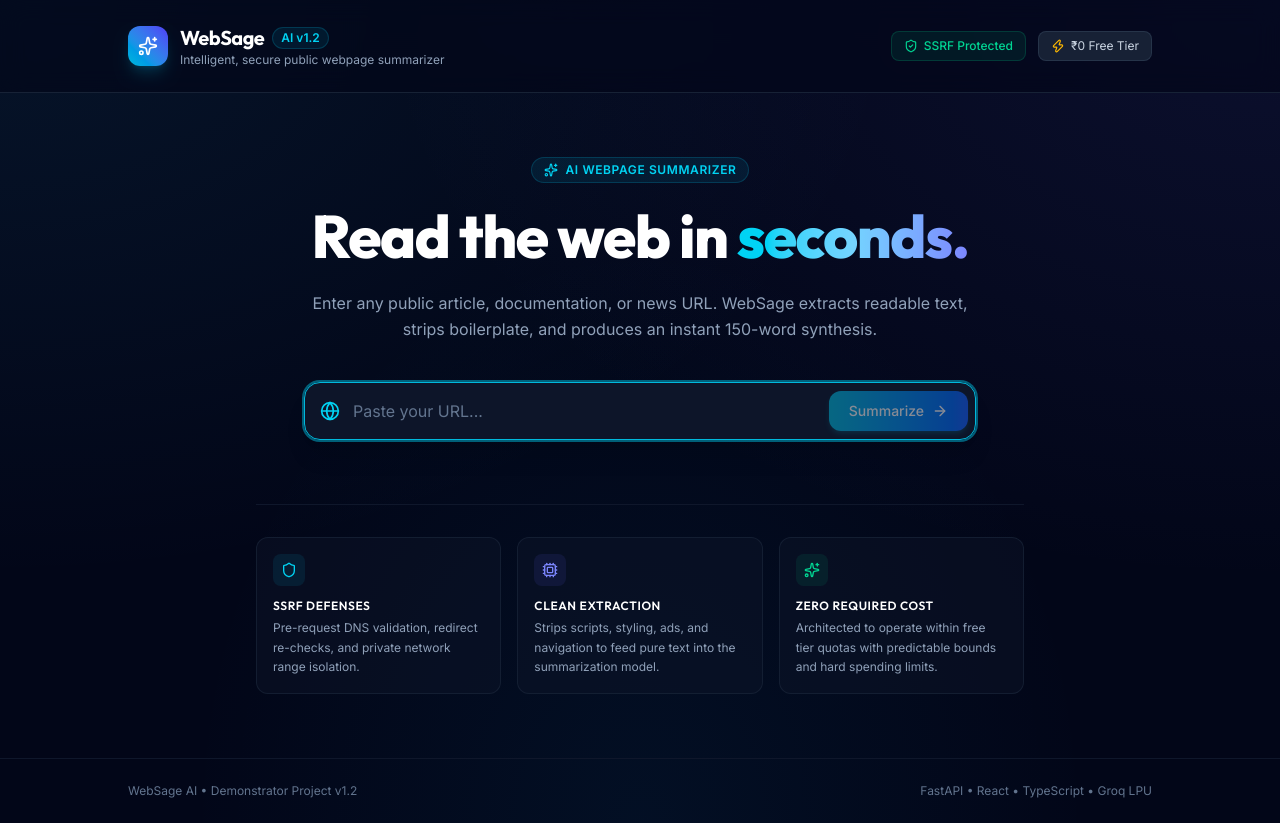
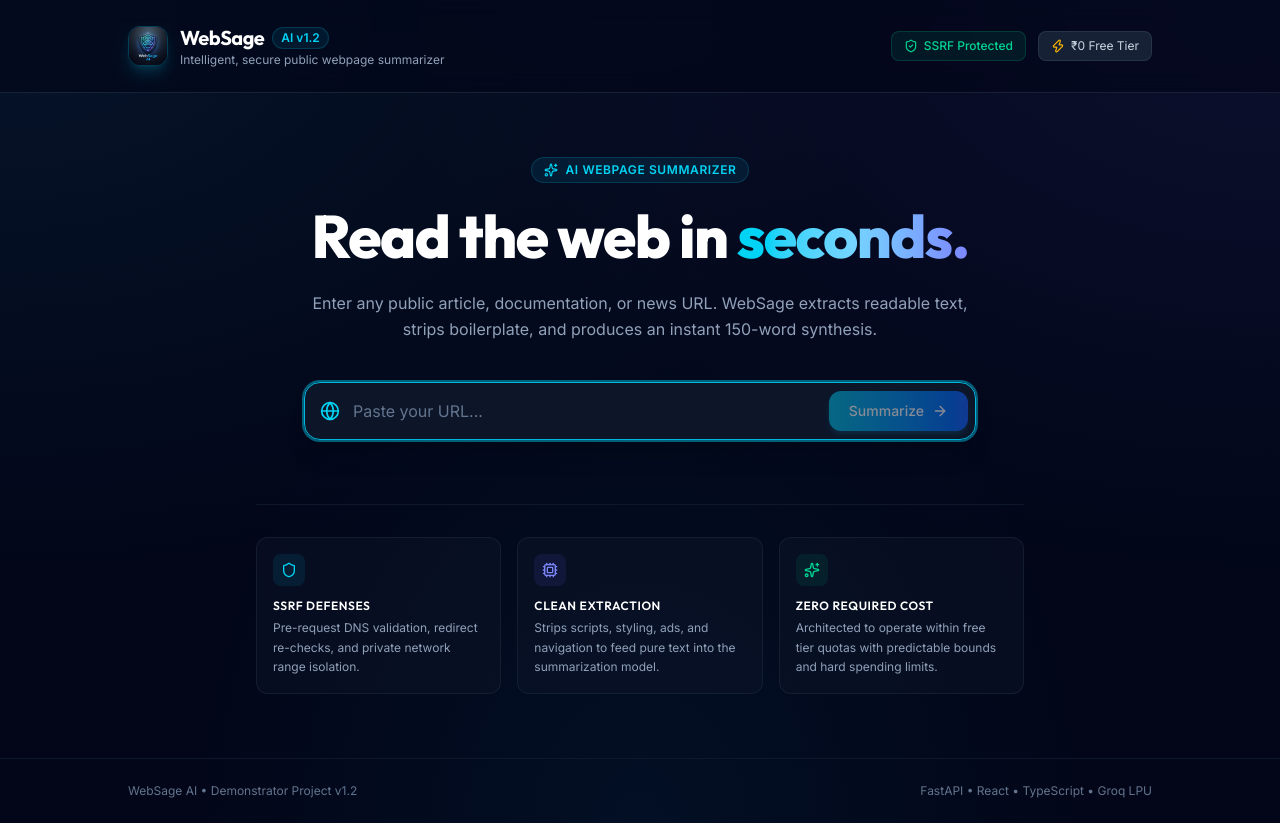
Before and after one commit to shlok926/WebSage-AI, a React (Vite) app in the folder frontend/: page / in a window 1280 px wide. Built offline with nearby package versions, Linux system fonts and the light colour scheme; no server answers.

Commit message:
feat(branding): add official WebSage AI logo, favicon, and header branding

```diff
--- a/frontend/index.html
+++ b/frontend/index.html
@@ -5,6 +5,7 @@
     <meta name="viewport" content="width=device-width, initial-scale=1.0" />
     <meta name="description" content="WebSage AI — Transform any public webpage into concise, insightful summaries in seconds with AI-powered content extraction." />
     <meta name="theme-color" content="#090d16" />
+    <link rel="icon" type="image/png" href="/logo.png" />
     <title>WebSage AI — Intelligent Webpage Summarizer</title>
     <link rel="preconnect" href="https://fonts.googleapis.com" />
     <link rel="preconnect" href="https://fonts.gstatic.com" crossorigin />
--- a/frontend/src/components/Header.tsx
+++ b/frontend/src/components/Header.tsx
@@ -1,13 +1,15 @@
-import { Sparkles, ShieldCheck, Zap } from 'lucide-react';
+import { ShieldCheck, Zap } from 'lucide-react';
 
 export const Header = () => {
   return (
     <header className="w-full py-6 px-4 border-b border-slate-800/80 bg-slate-950/60 backdrop-blur-md sticky top-0 z-20">
       <div className="max-w-5xl mx-auto flex items-center justify-between">
         <div className="flex items-center space-x-3">
-          <div className="w-10 h-10 rounded-xl bg-gradient-to-tr from-cyan-500 to-indigo-600 flex items-center justify-center shadow-lg shadow-cyan-500/20">
-            <Sparkles className="w-5 h-5 text-white" />
-          </div>
+          <img
+            src="/logo.png"
+            alt="WebSage AI"
+            className="w-10 h-10 rounded-xl object-cover shadow-lg shadow-cyan-500/20 border border-cyan-500/30"
+          />
           <div>
             <div className="flex items-center space-x-2">
               <span className="font-heading font-bold text-xl tracking-tight text-white">WebSage</span>
```
Also changed, not shown: frontend/public/logo.png (added), 2 other files (tests, documents, lock files or other folders).
